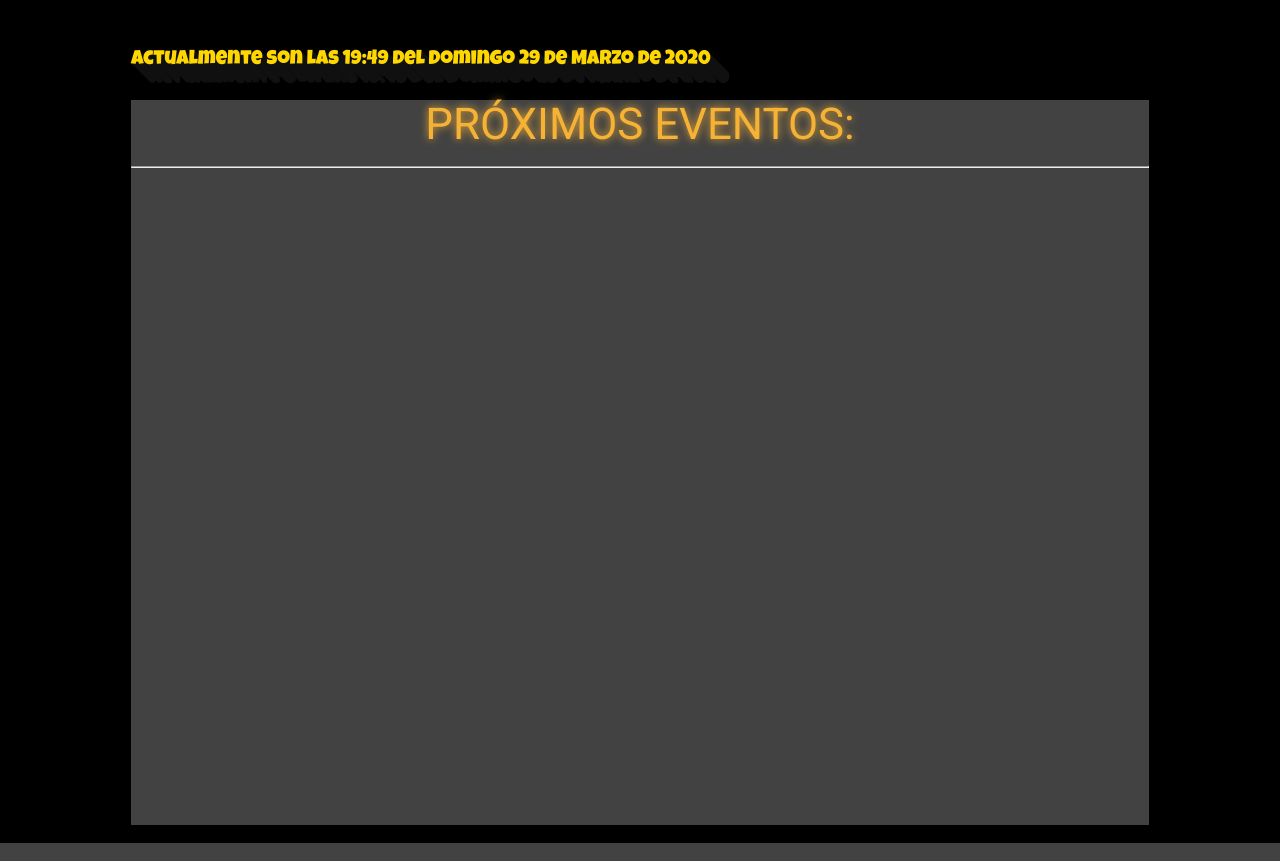
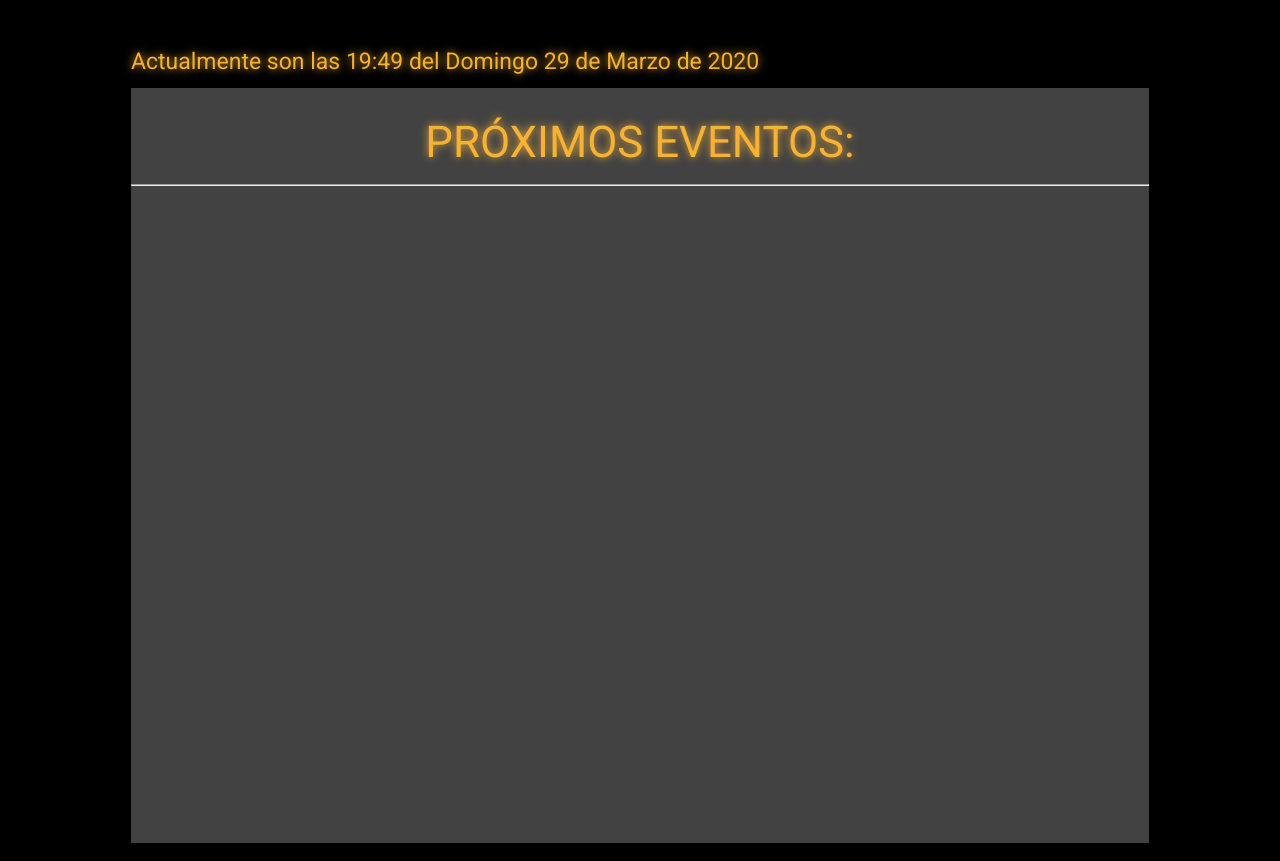
Before and after one commit to TanToOmaS/MUNICOLAND, a PHP site: page /municoland/home.php in a window 1280 px wide. Shown: the part 401-1262 px from the top of the page. Run offline with PHP 8.4, Linux system fonts and the light colour scheme; the visitor is signed in with stand-in values (Sample User, id 1); data that the repository does not hold is empty; some libraries are stand-ins or nearby versions.

Commit message:
pequeños cambios en colores de fuentes

```diff
--- a/estilo.css
+++ b/estilo.css
@@ -436,7 +436,7 @@ h2 {
  8px 8px #111,
  9px 9px #111,
  10px 10px #111;
-  color: #fae259;
+  color: rgba(247, 178, 52, 0.993);
 }
 
 .barraNav {
@@ -538,12 +538,26 @@ h3 {
           justify-content: center;
 }
 
+h4 {
+  font-weight: 20%;
+  font-family: 'Roboto', sans-serif;
+  font-size: 23px;
+  color: rgba(247, 178, 52, 0.993);
+  text-shadow: 0px 0px 9px rgba(247, 178, 52, 0.993);
+  -webkit-box-pack: center;
+      -ms-flex-pack: center;
+          justify-content: center;
+}
+
 #ocurriendo {
-  font-size: 20px;
   font-weight: 20%;
-  font-family: 'Luckiest Guy', cursive;
-  color: gold;
-  text-shadow: 1px 1px #111, 2px 2px #111, 3px 3px #111, 4px 4px #111, 5px 5px #111, 6px 6px #111, 7px 7px #111, 8px 8px #111, 9px 9px #111, 10px 10px #111, 11px 11px #111, 12px 12px #111, 13px 13px #111, 14px 14px #111, 15px 15px #111, 16px 16px #111, 17px 17px #111, 18px 18px #111, 19px 19px #111;
+  font-family: 'Roboto', sans-serif;
+  font-size: 23px;
+  color: rgba(247, 178, 52, 0.993);
+  text-shadow: 0px 0px 9px rgba(247, 178, 52, 0.993);
+  -webkit-box-pack: center;
+      -ms-flex-pack: center;
+          justify-content: center;
 }
 
 header {
--- a/estilo.scss
+++ b/estilo.scss
@@ -383,7 +383,7 @@ h2 {
 font-size: 46px;
 font-family: 'Roboto', sans-serif;
 text-shadow: texto3d(10,#111 );
-color: rgb(250, 226, 89);
+color: rgba(247, 178, 52, 0.993);
 }
 
 // .nav {
@@ -517,31 +517,27 @@ text-align: center;
 justify-content: center;
 }
 
+h4 {
+
+	font-weight: 20%;
+	font-family: 'Roboto', sans-serif;
+	font-size: 23px;
+	color:  rgba(247, 178, 52, 0.993);
+	text-shadow: 0px 0px 9px rgba(247, 178, 52, 0.993);
+	// text-align: center;
+	justify-content: center;
+	}
+
 #ocurriendo {
-	font-size: 20px;
 	font-weight: 20%;
-	font-family: 'Luckiest Guy', cursive;
-	color: gold;
-	text-shadow: 1px 1px #111,
-				2px 2px #111,
-				3px 3px #111,
-				4px 4px #111,
-				5px 5px #111,
-				6px 6px #111,
-				7px 7px #111,
-				8px 8px #111,
-				9px 9px #111,
-				10px 10px #111,
-				11px 11px #111,
-				12px 12px #111,
-				13px 13px #111,
-				14px 14px #111,
-				15px 15px #111,
-				16px 16px #111,
-				17px 17px #111,
-				18px 18px #111,
-				19px 19px #111,
+	font-family: 'Roboto', sans-serif;
+	font-size: 23px;
+	color:  rgba(247, 178, 52, 0.993);
+	text-shadow: 0px 0px 9px rgba(247, 178, 52, 0.993);
+	// text-align: center;
+	justify-content: center;
 	}
+
 
 header {
 	width:100%;
--- a/ocurriendo.php
+++ b/ocurriendo.php
@@ -11,13 +11,13 @@ $fechaCastellano = fechaCastellano($fecha);
 echo "<h4 id='ocurriendo'>Actualmente son las " . $hora . " del " . $fechaCastellano . " </h4>";
 ?>
 
-<div class="grey darken-3">
+<div class="grey darken-3" style="padding-top:1px">
     <h3 class="tituloEventos">PRÓXIMOS EVENTOS:</h3>
     <hr>
     <div class="col s12 m12 l12">
         <div id="contenedor-proximos-eventos" class="carousel carousel-slider center">
             <div class="carousel-item" id="plantilla-proximo-evento">
-                <h2>{{nombre}}</h2>
+                <h2 style="font-weight: bold;">{{nombre}}</h2>
                 <p class="black orange-text fechaHoraEventos">EL {{fecha}} EN {{lugar}}</p>
                 <p class="white-text">{{descrip}}</p>
                 <a><img src="{{urlImagen}}"></a>
```
Also changed, not shown: 1 other file.
